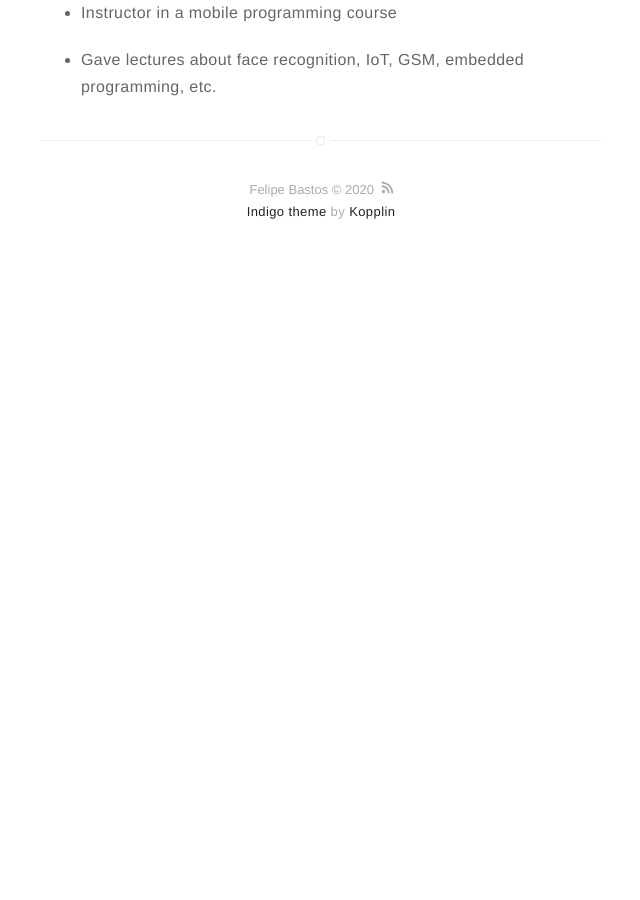
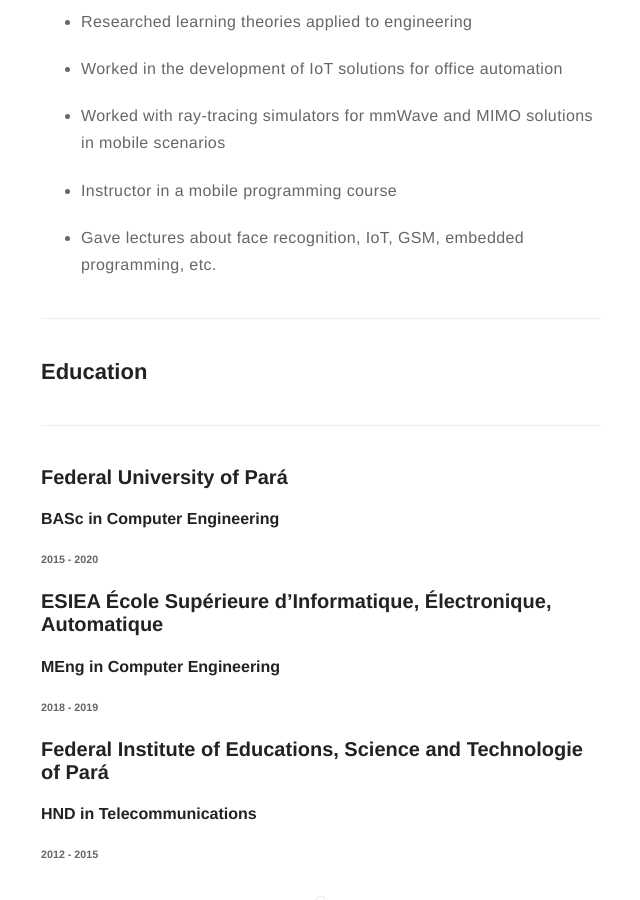
Before and after one commit to felipebastosb/felipebastosb.github.io, a Jekyll site: the page built from resume.md, in a window 1280 px wide and 900 px high, scrolled down 1636 px. Shown: the whole window, without its empty margins (319-959 px from the left). Built offline with Jekyll 4.4.1, drawn with Linux system fonts in a browser that asks for light colours; before the commit the page ends 1919 px from its top, so only the background shows below that.

Commit message:
Update resume.md

```diff
--- a/resume.md
+++ b/resume.md
@@ -21,10 +21,13 @@ Here you can download my CV in [Portuguese](https://google.com/), [English](http
 
 
 ## Experience
+---
 
 ### R&D Intern
 #### LASSE - Telecommunications, Automation and Electronics Research and Development Center
 ###### Dec 2019 - Present &nbsp; &nbsp; &nbsp; &nbsp; &nbsp; &nbsp; &nbsp; &nbsp; &nbsp; &nbsp; Belém, Brazil
+
+---
 
 ### R&D Trainee Engineer
 #### Alstom
@@ -33,6 +36,7 @@ Here you can download my CV in [Portuguese](https://google.com/), [English](http
 + Development of an IoT network to collect data from railway systems. Mainly using 4G and MQTT
 + Development of a time series database and interfaces for the analysis of time data
 
+---
 
 ### Research Assistant
 #### LASSE - Telecommunications, Automation and Electronics Research and Development Center
@@ -49,3 +53,20 @@ Here you can download my CV in [Portuguese](https://google.com/), [English](http
 + Instructor in a mobile programming course
 
 + Gave lectures about face recognition, IoT, GSM, embedded programming, etc.
+
+---
+
+## Education
+---
+
+### Federal University of Pará
+####  BASc in Computer Engineering
+###### 2015 - 2020
+
+### ESIEA École Supérieure d'Informatique, Électronique, Automatique
+#### MEng in Computer Engineering
+###### 2018 - 2019
+
+### Federal Institute of Educations, Science and Technologie of Pará
+#### HND in Telecommunications
+###### 2012 - 2015
```
